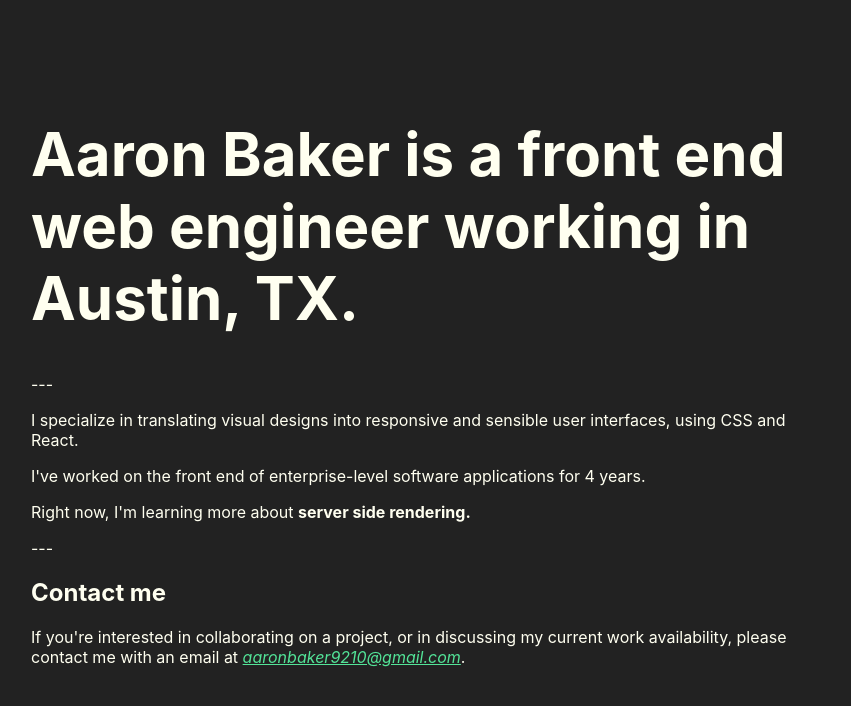
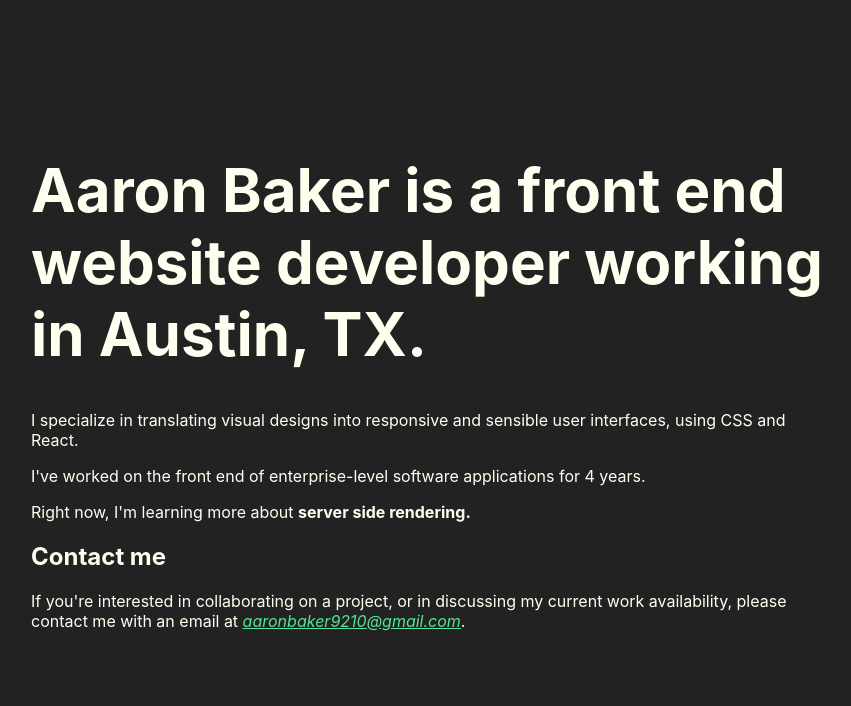
Before and after one commit to bakerTX/bakertx.github.io, a React (Create React App) app: page / in a window 1280 px wide. Shown: the top 706 px of the page, without its empty margins (209-1060 px from the left). Built offline with nearby package versions, Linux system fonts and the light colour scheme.

Commit message:
creates dev branch

```diff
--- a/package.json
+++ b/package.json
@@ -2,7 +2,7 @@
   "name": "2020-personal-site",
   "version": "0.1.0",
   "private": true,
-  "homepage": "https://bakertx.github.io/2020-personal-site",
+  "homepage": "https://bakertx.github.io/",
   "dependencies": {
     "@testing-library/jest-dom": "^4.2.4",
     "@testing-library/react": "^9.3.2",
@@ -18,7 +18,7 @@
     "test": "react-scripts test",
     "eject": "react-scripts eject",
     "predeploy": "npm run build",
-    "deploy": "gh-pages -d build"
+    "deploy": "gh-pages -b master -d build"
   },
   "eslintConfig": {
     "extends": "react-app"
--- a/src/App.js
+++ b/src/App.js
@@ -18,9 +18,8 @@ function App() {
       <div className="flex-item">
         <header>
           <h1 className="hero-text">
-            Aaron Baker is a front end web engineer working in Austin, TX.
+            Aaron Baker is a front end website developer working in Austin, TX.
           </h1>
-          <p>---</p>
           <p>
             I specialize in translating visual designs into responsive and
             sensible user interfaces, using CSS and React.
@@ -39,7 +38,6 @@ function App() {
               .
             </span>
           </p>
-          <p>---</p>
         </header>
         <h2>Contact me</h2>
         <p>
```
